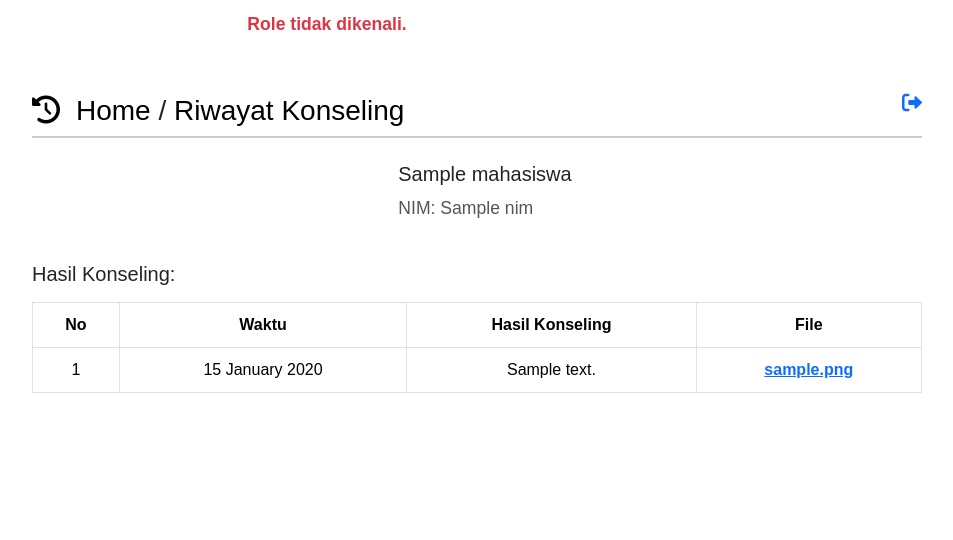
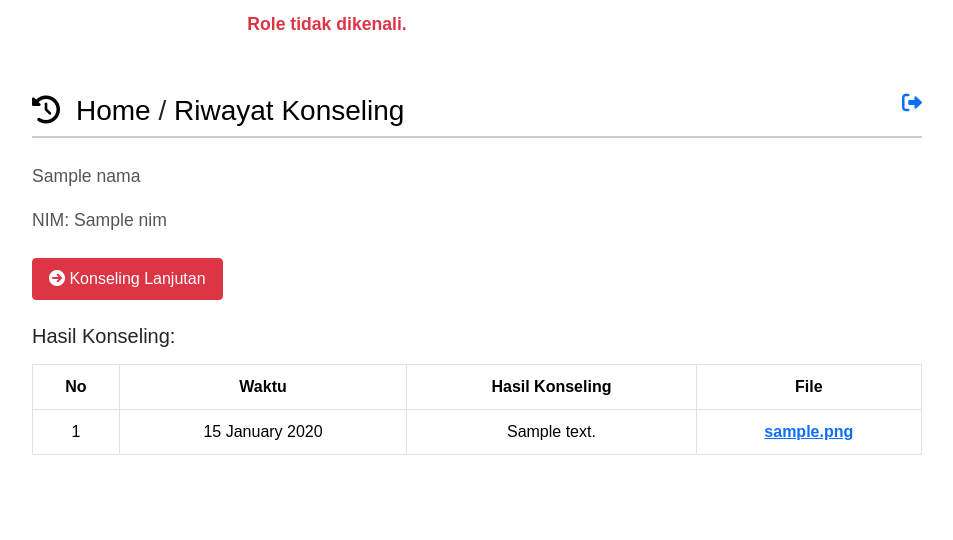
Before and after one commit to MariaNasution/SIMBA, a Laravel app: template resources/views/konseling/riwayat_konseling_detail.blade.php in a window 1280 px wide. Shown: the top 540 px of the page, without its empty margins (313-1266 px from the left). Run offline with Laravel 12, Linux system fonts and the light colour scheme; the template is opened without the code that fills it: most values are stand-ins (such as "Sample title", 1, 10 or a date in 2020); some libraries are stand-ins or nearby versions.

Commit message:
Fix riwayat konseling

```diff
--- a/resources/views/konseling/riwayat_konseling_detail.blade.php
+++ b/resources/views/konseling/riwayat_konseling_detail.blade.php
@@ -14,12 +14,30 @@
         </div>
 
         {{-- Informasi Mahasiswa --}}
-    <div class="d-flex align-items-center mb-4">
-        <div class="ms-3">
-            <h5>{{ $mahasiswa->nama }}</h5>
-            <p>NIM: {{ $mahasiswa->nim }}</p>
+        <div class="mb-4">
+            <p>{{ $nama }}</p>
+            <p>NIM: {{ $nim }}</p>
         </div>
+
+
+        {{-- Tombol Konseling Lanjutan --}}
+        <div class="mb-4">
+            <form action="{{ route('konseling.lanjutan.store') }}" method="POST">
+                @csrf
+                <input type="hidden" name="nama" value="{{ $nama }}">
+                <input type="hidden" name="nim" value="{{ $nim }}">
+                <button type="submit" class="btn btn-danger">
+                    <i class="fas fa-arrow-circle-right"></i> Konseling Lanjutan
+                </button>
+            </form>
         </div>
+
+
+        @if (session('success'))
+            <div class="alert alert-success">
+                {{ session('success') }}
+            </div>
+        @endif
 
         {{-- Tabel Hasil Konseling --}}
         <h5>Hasil Konseling:</h5>
@@ -45,7 +63,7 @@
                                         {{ $konseling->file }}
                                     </a>
                                 @else
-                                <span class="text-muted">no files found.</span>
+                                    <span class="text-muted">No file found.</span>
                                 @endif
                             </td>
                         </tr>
```
Also changed, not shown: app/Http/Controllers/RiwayatKonselingController.php (+6 -8 lines). Lines whose indentation alone changed are shown as unchanged.
